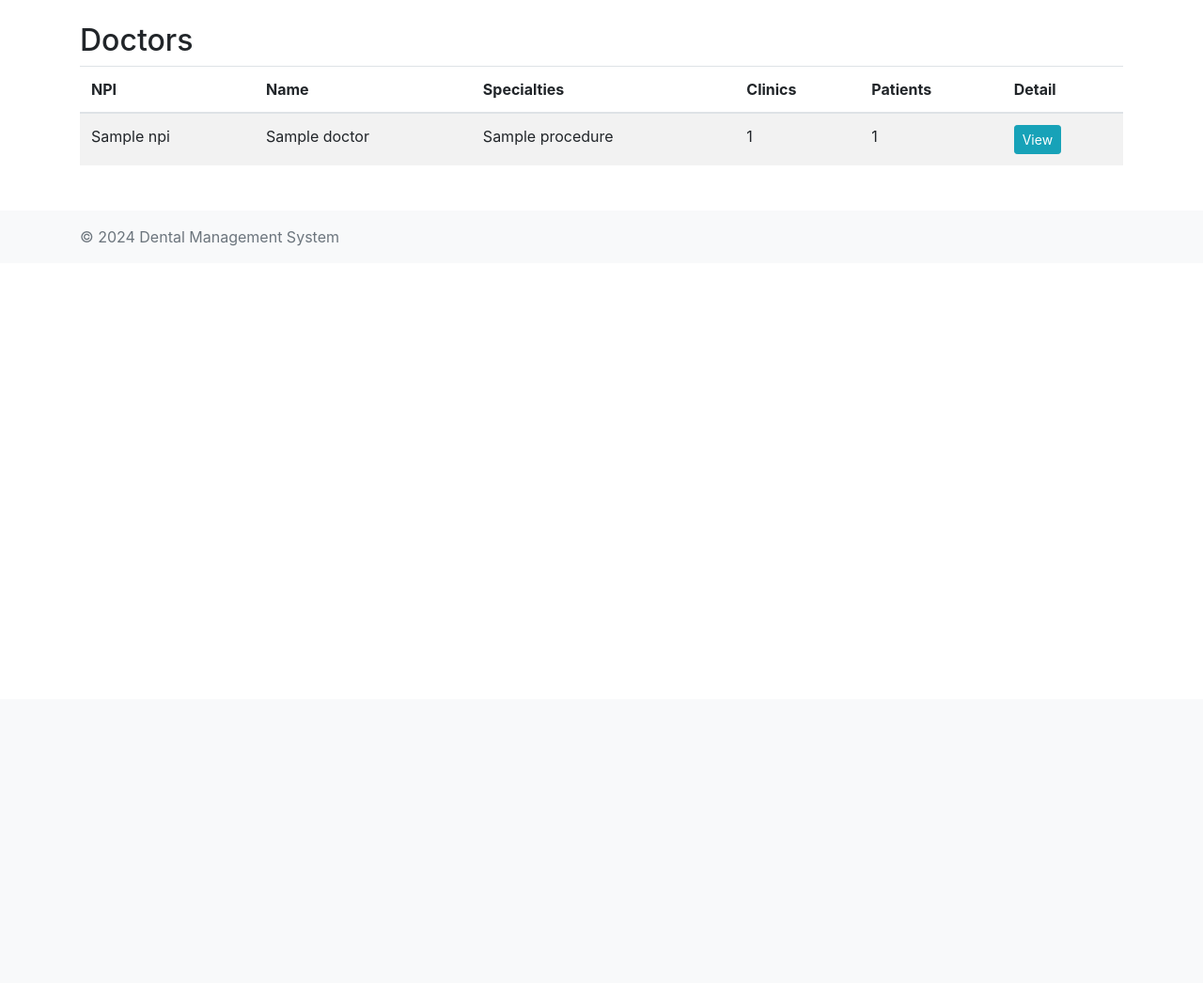
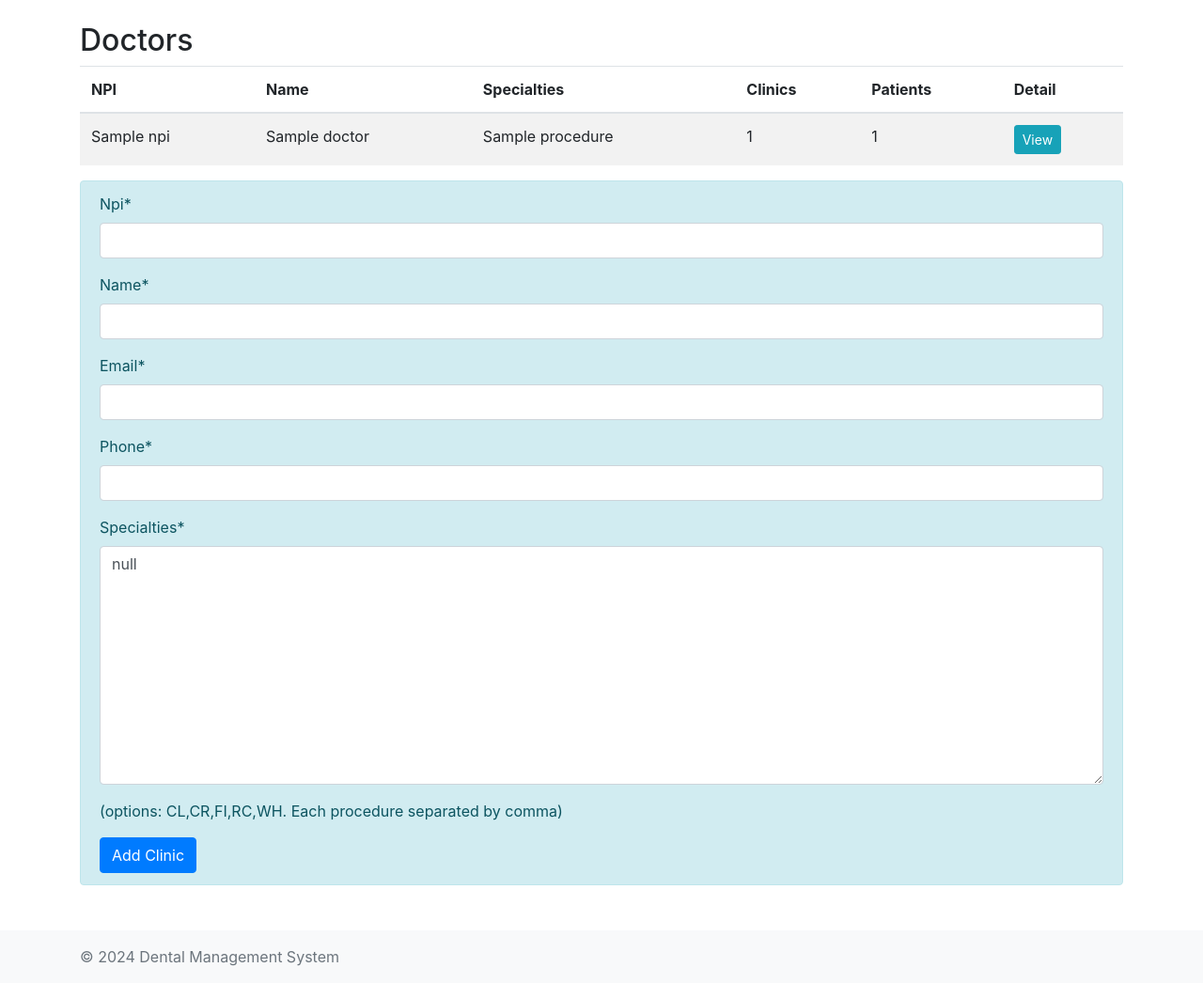
Before and after one commit to jinjerale/dmp, a Django app: template dental_platform/data_server/templates/doctors.html in a window 1280 px wide. Shown: the part 56-1102 px from the top of the page at 94% size. Before the commit the page ends 318 px from the top, so only its background shows below. Run offline with Django 5.2, Linux system fonts and the light colour scheme; tables that the repository leaves empty hold one stand-in row (values such as "Sample post"); the template is opened without the code that fills it: values that come from a table or form of the project are taken from there, most other values are stand-ins (such as "Sample title", 1, 10 or a date in 2020); data that the repository does not hold is empty; some libraries are stand-ins or nearby versions.

Commit message:
allow adding doctor in doctors page

```diff
--- a/dental_platform/data_server/doctors.py
+++ b/dental_platform/data_server/doctors.py
@@ -36,8 +36,9 @@ def updateDotorDetail(doctor_id, data):
     return False
 
 def addDoctor(data):
+    print(data)
     formobj = DoctorDetail(data)
     if formobj.is_valid():
         formobj.save()
-        return True
-    return False
+        return True, "Doctor added successfully"
+    return False, formobj.errors.as_text()
--- a/dental_platform/data_server/templates/doctors.html
+++ b/dental_platform/data_server/templates/doctors.html
@@ -1,6 +1,8 @@
 {% extends 'base.html' %}
 
 {% block content %}
+{% load form_filters %}
+{% load crispy_forms_tags %}
     <h2>Doctors</h2>
     <table class="table table-striped">
         <thead>
@@ -31,4 +33,48 @@
             {% endfor %}
         </tbody>
     </table>
+
+
+    <div class="alert alert-info">
+    <!-- add new doctor, with ajax post request -->
+    <form id="add-doctor" method="POST" action="">
+        {% csrf_token %}
+        {{ new_doctor|crispy }}
+        <p>(options: CL,CR,FI,RC,WH. Each procedure separated by comma)</p>
+        <button type="submit" class="btn btn-primary">Add Clinic</button>
+    </form>
+    </div>
+
+    <div id="responseMessage"></div>
+
+    <script>
+        document.getElementById('add-doctor').addEventListener('submit', function(event) {
+            event.preventDefault();  // Prevent the default form submission
+            // FIELD: ['id', 'npi', 'name', 'email', 'phone', 'specialties']
+            data = {
+                name: document.getElementById('id_name').value,
+                npi: document.getElementById('id_npi').value,
+                email: document.getElementById('id_email').value,
+                phone: document.getElementById('id_phone').value,
+                specialties: document.getElementById('id_specialties').value
+            };
+            sdata = JSON.stringify(data)
+            fetch(this.action, {
+                method: 'POST',
+                body: sdata,
+                headers: {
+                    'Content-Type': 'application/json',
+                    'X-CSRFToken': document.querySelector('input[name="csrfmiddlewaretoken"]').value
+                },
+            })
+            .then(response => response.json())
+            .then(data => {
+                console.log(data)
+                document.getElementById('responseMessage').innerText = data.message;
+            })
+            .catch(error => {
+                console.error('Error:', error);
+            });
+        });
+    </script>
 {% endblock %}
```
Also changed, not shown: dental_platform/data_server/views.py (+7 -4 lines).
